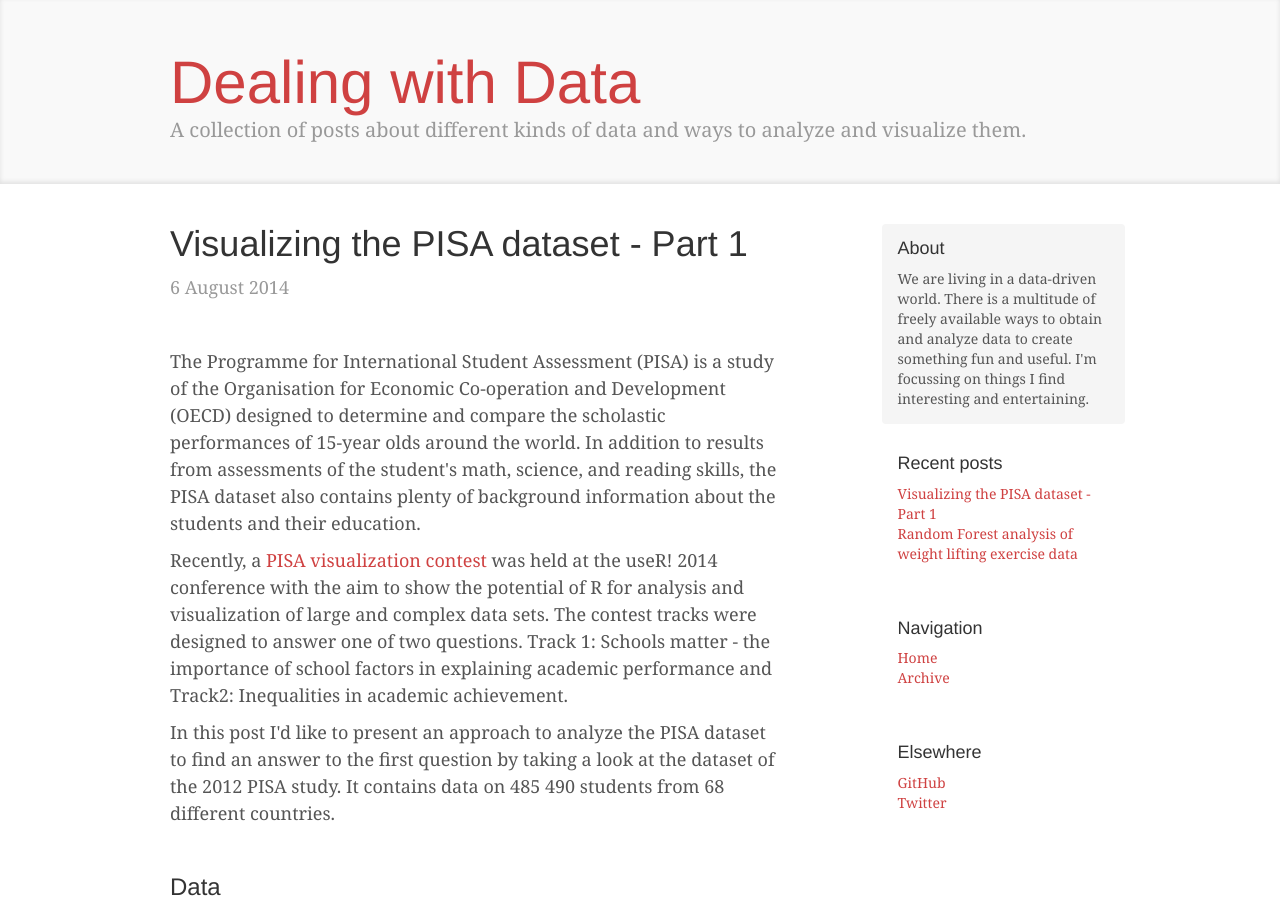
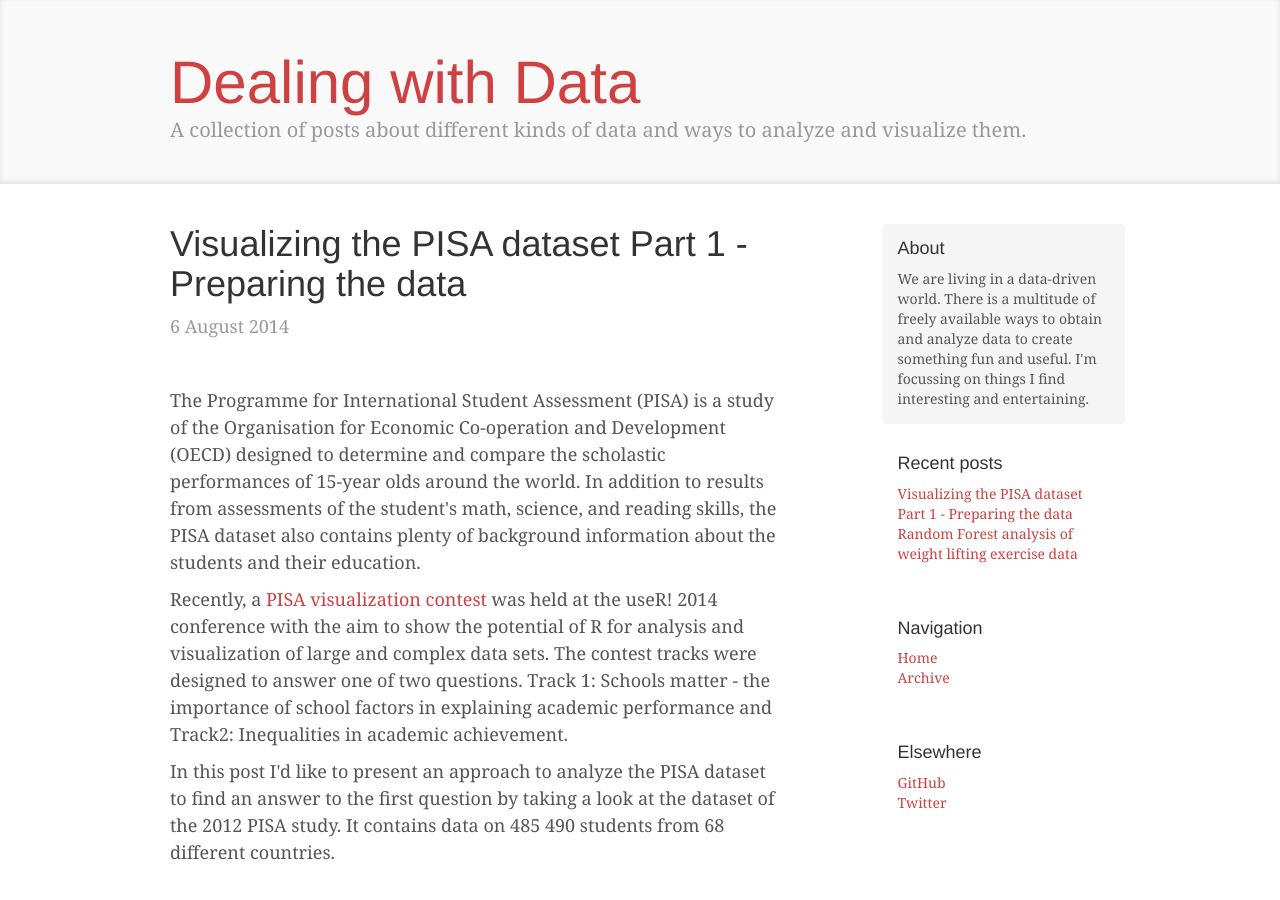
Before and after one commit to JensAdamczak/Postings, a Jekyll site: the page built from _posts/2014-08-06-PISA-Part1.html, in a window 1280 px wide and 900 px high. Built offline with Jekyll 4.4.1, drawn with Linux system fonts in a browser that asks for light colours; nearby versions of some CDN libraries; library files that are not in the unit come from our copies; Markdown is read by kramdown in place of the engine named in the settings.

Commit message:
post update

```diff
--- a/_posts/2014-08-06-PISA-Part1.html
+++ b/_posts/2014-08-06-PISA-Part1.html
@@ -1,5 +1,5 @@
 ---
-title: Visualizing the PISA dataset - Part 1
+title: Visualizing the PISA dataset Part 1 - Preparing the data
 layout: post
 ---
 <p><br>
```
Also changed, not shown: 1 other file.
